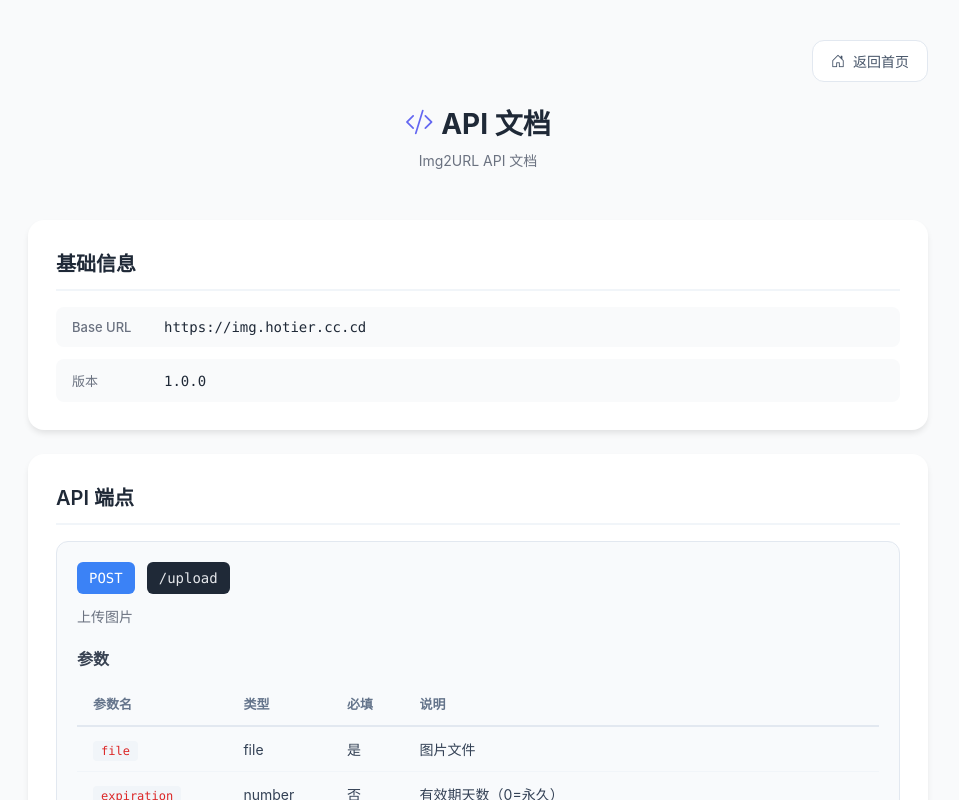
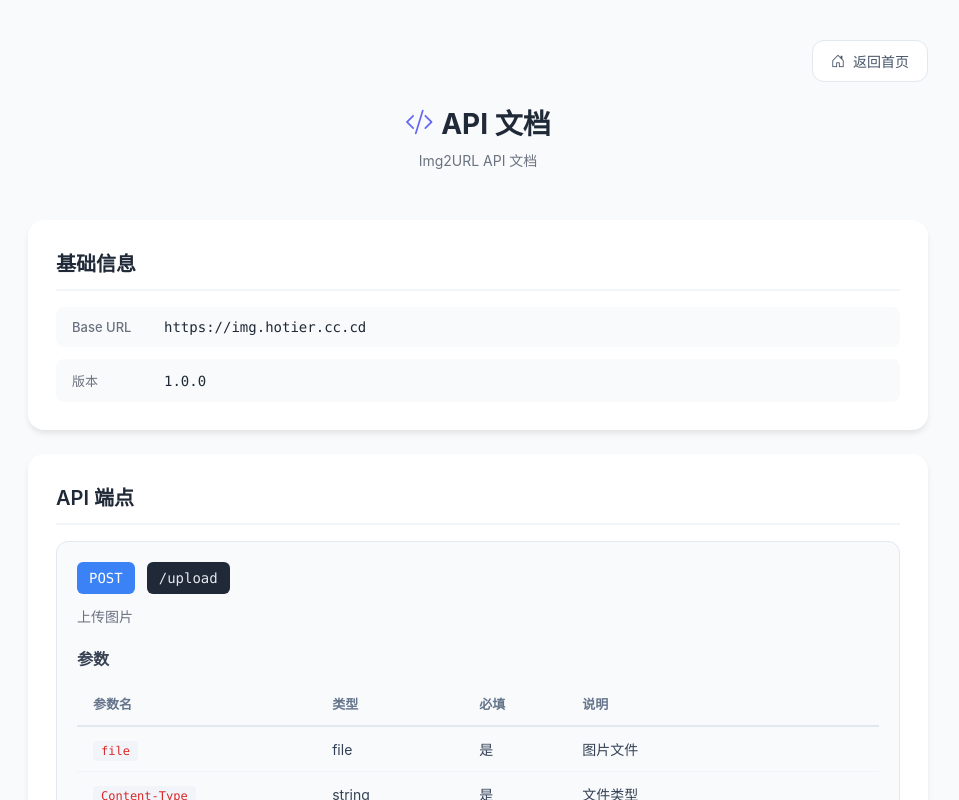
Before and after one commit to hotier/img2url, a React (Vite) app: page /api in a window 1280 px wide. Shown: the whole page, without its empty margins (162-1121 px from the left). Built offline with nearby package versions, Linux system fonts and the light colour scheme; no server answers.

Commit message:
docs: 更新API文档格式，添加参数说明

```diff
--- a/src/ApiDocs.jsx
+++ b/src/ApiDocs.jsx
@@ -38,27 +38,27 @@ function ApiDocs() {
               description: "图片文件"
             },
             {
+              name: "Content-Type",
+              type: "string",
+              required: true,
+              description: "文件类型"
+            },
+            {
               name: "expiration",
               type: "number",
               required: false,
               description: "有效期天数（0=永久）"
             },
-            {
-              name: "turnstile",
-              type: "string",
-              required: false,
-              description: "Cloudflare Turnstile验证码token（高频率上传时必填）"
-            }
           ],
           response: {
             success: {
               code: 200,
               data: {
-                url: "https://img.hotier.cc.cd/i/4345c068.webp",
-                fileName: "4345c068.webp",
+                url: "https://img.hotier.cc.cd/file/4345c068",
+                fileName: "4345c068",
                 size: 1042,
                 type: "image/png",
-                timestamp: "2026-03-02 20:46:57",
+                time: "2026-03-02 20:46:57",
                 expirationTime: null,
                 expirationDays: null,
                 remainingUploads: 497
```
Also changed, not shown: 1 other file (tests, documents, lock files or other folders).
